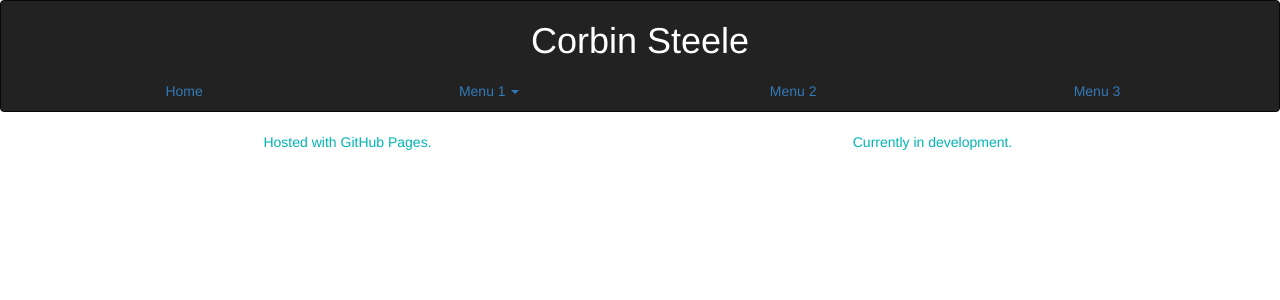
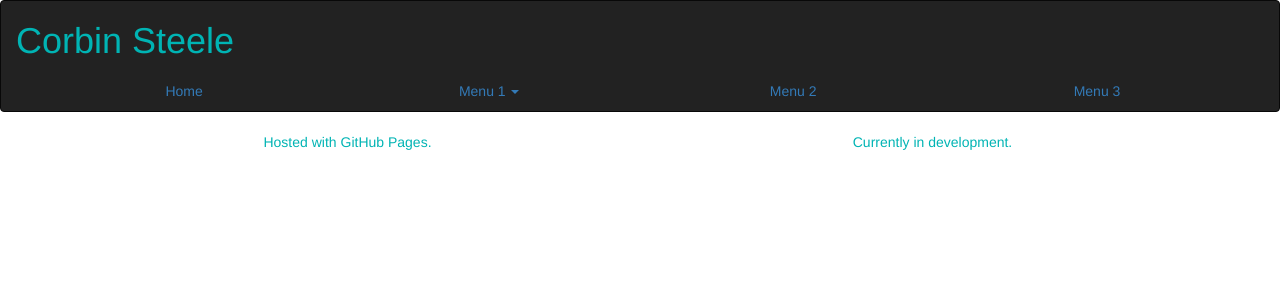
Before and after one commit to CorbinSteele/corbinsteele.github.io, a Jekyll site: the page built from index.html, in a window 1280 px wide. Shown: the top 300 px of the page. Built offline with Jekyll 4.4.1, drawn with Linux system fonts in a browser that asks for light colours; nearby versions of some CDN libraries.

Commit message:
Update navbar.html

```diff
--- a/_includes/navbar.html
+++ b/_includes/navbar.html
@@ -1,7 +1,7 @@
 
 <nav class="navbar navbar-inverse">
   <div class="container-fluid">
-    <h1 style="text-align:center; color:white">Corbin Steele</h1>
+    <h1>Corbin Steele</h1>
     <div class="navbar-header">
       <button type="button" class="navbar-toggle" data-toggle="collapse" data-target="#myNavbar">
         <span class="icon-bar"></span>
```
